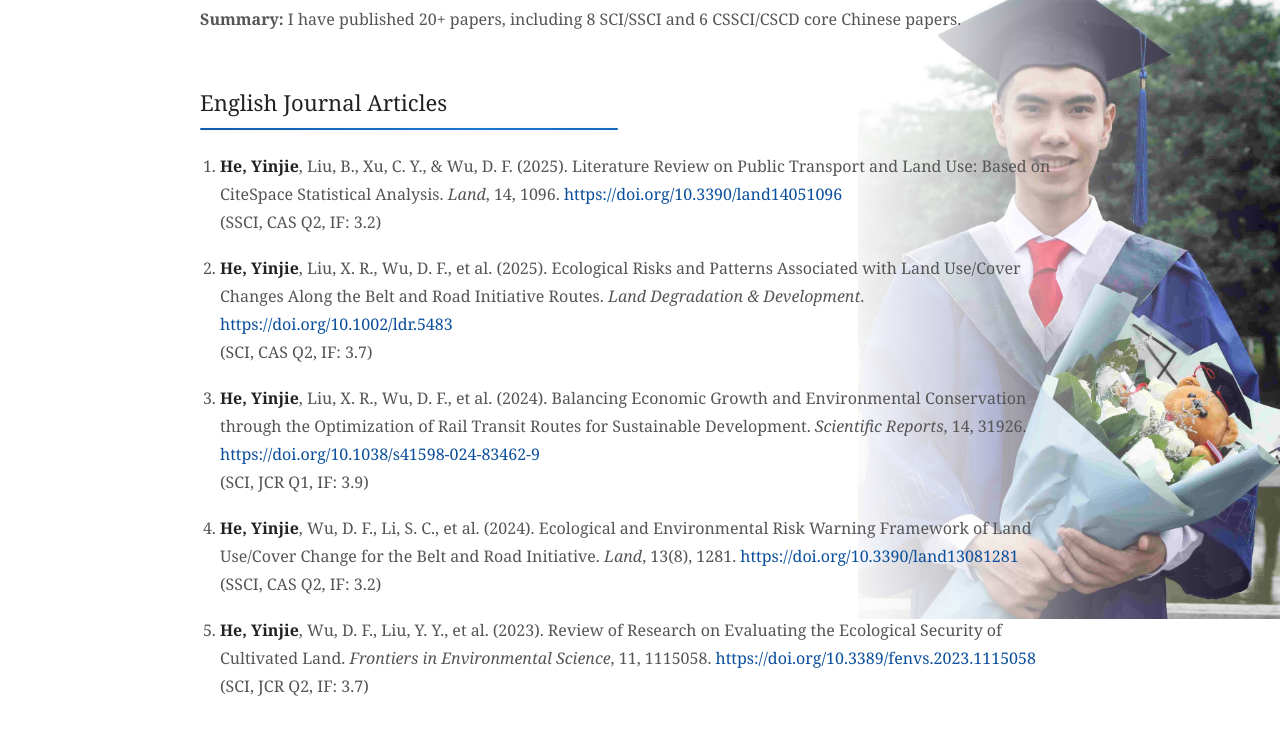
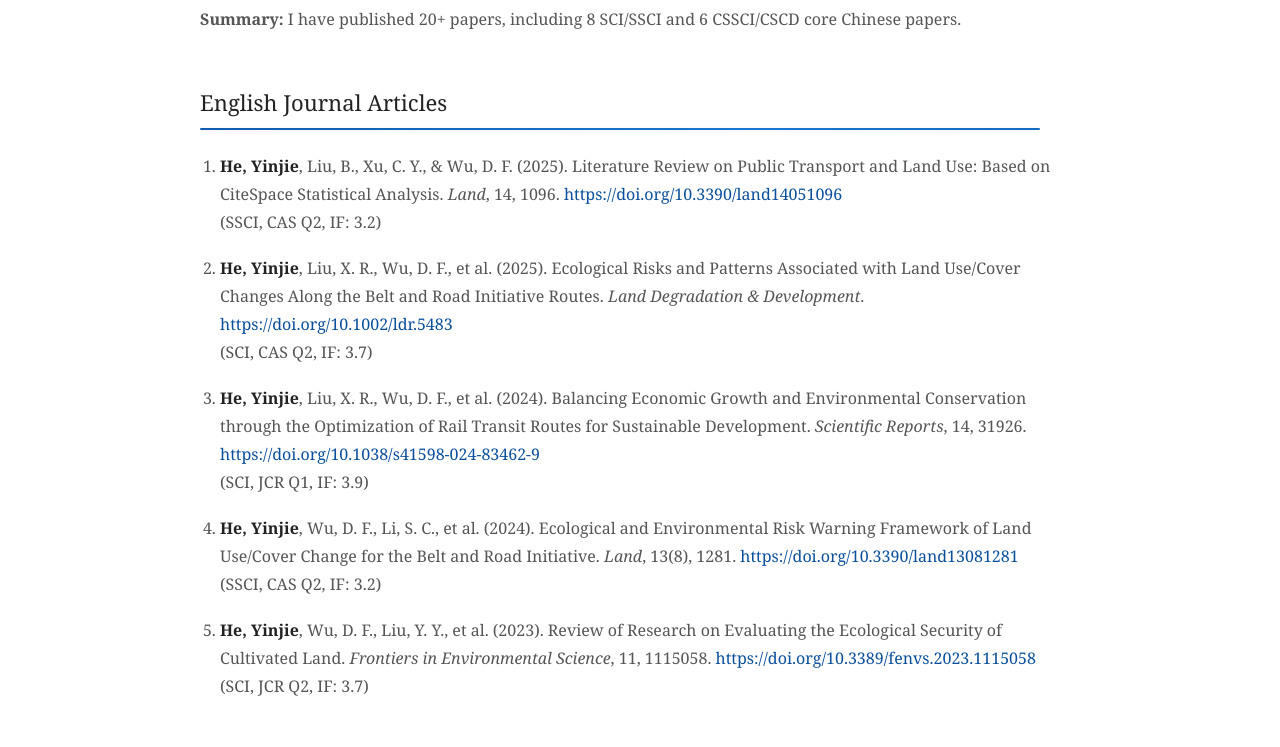
Before and after one commit to terrence762339349-a11y/terrence762339349-a11y.github.io, a plain HTML site: page publications.html in a window 1280 px wide. Shown: the part 181-928 px from the top of the page. Drawn offline with Linux system fonts and the light colour scheme.

Commit message:
Update publications.html

```diff
--- a/publications.html
+++ b/publications.html
@@ -11,7 +11,6 @@
       --accent-blue: #1976d2;
       --text-color: #222;
       --subtext-color: #555;
-      --bg-width: 33vw;
     }
 
     body {
@@ -21,24 +20,6 @@
       line-height: 1.75;
       color: var(--text-color);
       background-color: #fff;
-      position: relative;
-      overflow-x: hidden;
-    }
-
-    /* ===== Right Background Photo (可选，如果CV页背景一样) ===== */
-    body::after {
-      content: "";
-      position: fixed;
-      top: 0;
-      right: 0;
-      width: var(--bg-width);
-      height: 100%;
-      min-height: 100vh;
-      background:
-        linear-gradient(to right, rgba(255,255,255,0.95) 0%, rgba(255,255,255,0.75) 25%, rgba(255,255,255,0.25) 60%, rgba(255,255,255,0) 100%),
-        url("assets/images/cv-bg.jpg") center top / cover no-repeat;
-      z-index: -1;
-      pointer-events: none;
     }
 
     /* ===== Navigation ===== */
@@ -88,12 +69,12 @@
       position: relative;
     }
 
-    /* ===== 横线改为CV样式 ===== */
+    /* ===== 横线改成CV样式 ===== */
     h2::after {
       content: "";
       display: block;
-      width: calc(100% - var(--bg-width) - 40px);
-      max-width: calc(880px - var(--bg-width) - 40px);
+      width: 100%;
+      max-width: 840px; /* 容器宽度 - 边距 */
       height: 2px;
       border-radius: 2px;
       margin-top: 6px;
@@ -144,11 +125,6 @@
 
     a:hover {
       text-decoration: underline;
-    }
-
-    @media (max-width: 900px) {
-      body::after { display: none; }
-      h2::after { width: 80%; max-width: none; }
     }
 
     @media (max-width: 600px) {
```
